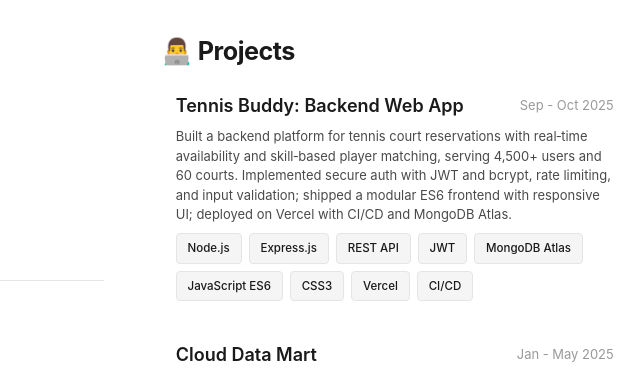
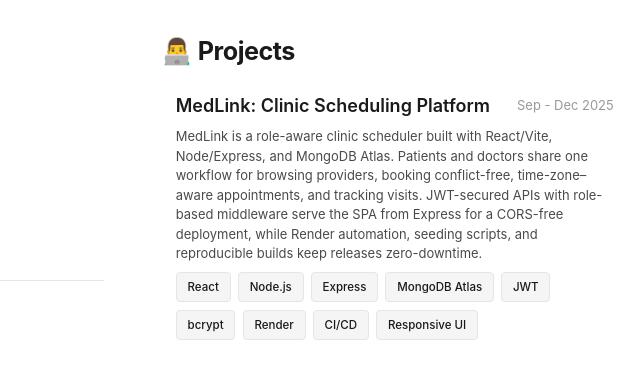
Before and after one commit to GideonCCC/personal_page_professional, a website: page index.html in a window 1280 px wide. Shown: the top 374 px of the page, 455-1099 px from the left. Drawn offline with nearby package versions, Linux system fonts and the light colour scheme.

Commit message:
Link MedLink project to live demo

```diff
--- a/index.html
+++ b/index.html
@@ -94,6 +94,29 @@
 
             <section class="content-section">
               <h2 class="content-title">👨‍💻 Projects</h2>
+
+              <a class="project-link" href="https://medlink-1dn6.onrender.com/" target="_blank" rel="noopener">
+                <div class="project-item">
+                  <div class="project-header">
+                    <h3 class="project-title">MedLink: Clinic Scheduling Platform</h3>
+                    <p class="project-date">Sep - Dec 2025</p>
+                  </div>
+                  <p class="project-description">
+                    MedLink is a role-aware clinic scheduler built with React/Vite, Node/Express, and MongoDB Atlas. Patients and doctors share one workflow for browsing providers, booking conflict-free, time-zone–aware appointments, and tracking visits. JWT-secured APIs with role-based middleware serve the SPA from Express for a CORS-free deployment, while Render automation, seeding scripts, and reproducible builds keep releases zero-downtime.
+                  </p>
+                  <div class="project-skills">
+                    <span class="skill-badge">React</span>
+                    <span class="skill-badge">Node.js</span>
+                    <span class="skill-badge">Express</span>
+                    <span class="skill-badge">MongoDB Atlas</span>
+                    <span class="skill-badge">JWT</span>
+                    <span class="skill-badge">bcrypt</span>
+                    <span class="skill-badge">Render</span>
+                    <span class="skill-badge">CI/CD</span>
+                    <span class="skill-badge">Responsive UI</span>
+                  </div>
+                </div>
+              </a>
 
               <a class="project-link" href="https://tennis-buddy-three.vercel.app/" target="_blank" rel="noopener">
                 <div class="project-item">
```
